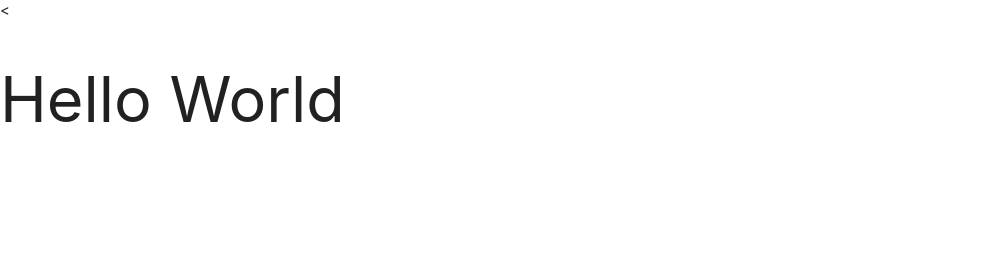
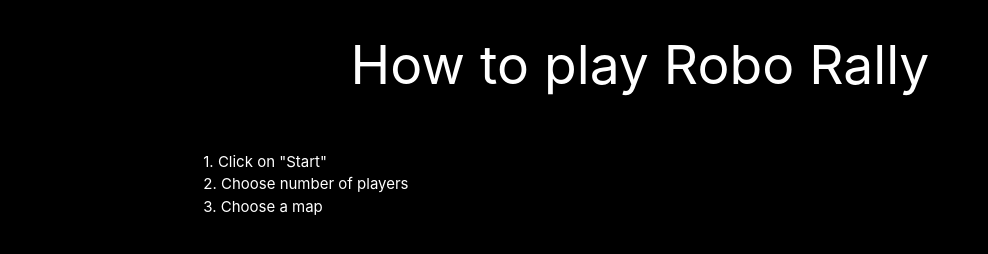
Before and after one commit to frellan/robo-rally, a plain HTML site: page index.html in a window 1280 px wide. Shown: the whole page, without its empty margins (0-988 px from the left). Drawn offline with nearby package versions, Linux system fonts and the light colour scheme.

Commit message:
some work on gh-pages

```diff
--- a/index.html
+++ b/index.html
@@ -10,7 +10,22 @@
   <script src="https://cdnjs.cloudflare.com/ajax/libs/materialize/0.96.1/js/materialize.min.js"></script>
 
 </head>
-<body>
-<<h1>Hello World</h1>
+<body class="black">
+<div class="container">
+	<div class="row">
+		<div class="col l12">
+			<h2 class="white-text center">How to play Robo Rally</h2>
+		</div>
+	</div>
+	<div class="row">
+		<div class="col l12">
+			<ul>
+				<li class="white-text">1. Click on "Start"</li>
+				<li class="white-text">2. Choose number of players</li>
+				<li class="white-text">3. Choose a map</li>
+			</ul>
+		</div>
+	</div>
+</div>
 </body>
 </html>
```
